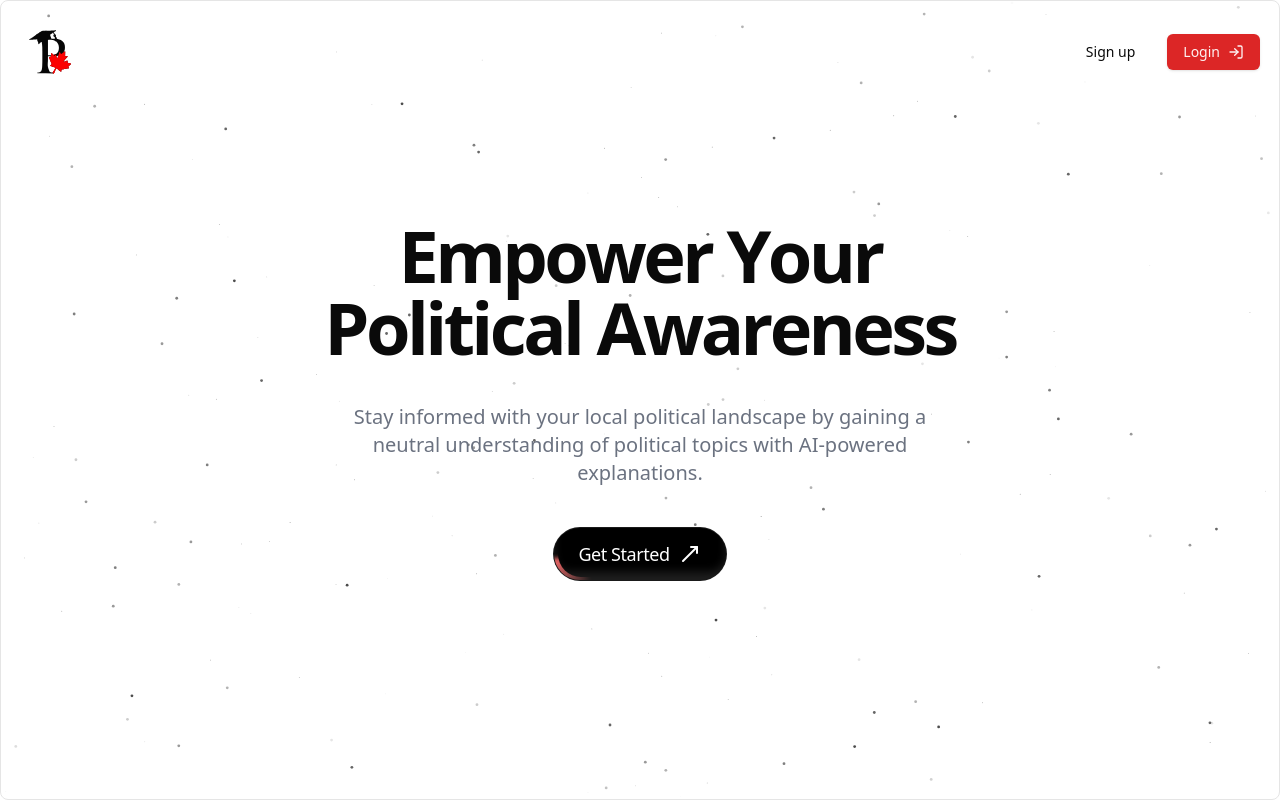
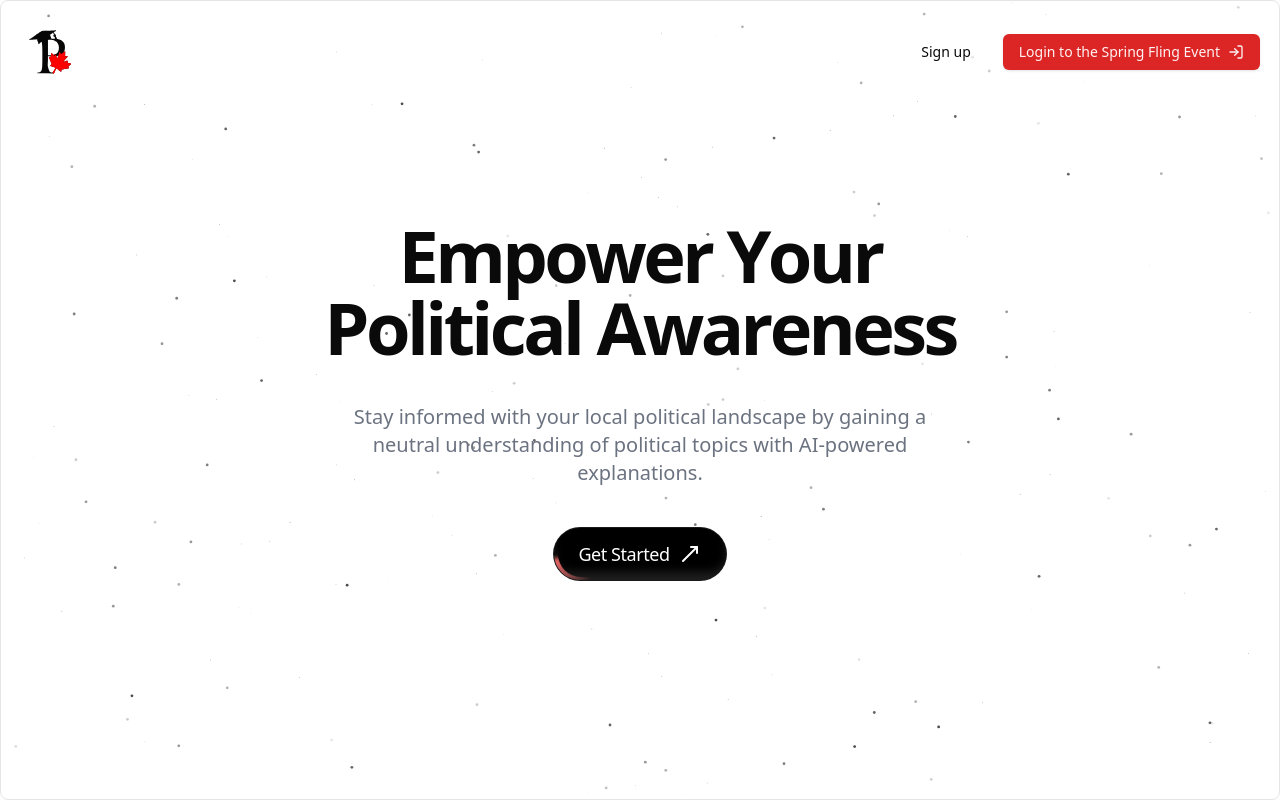
Before and after one commit to zyrephus/politicate, a Next.js app in the folder frontend/: page / in a window 1280 px wide. Built offline with nearby package versions, Linux system fonts and the light colour scheme.

Commit message:
Fix: Update frontend/components/layout/Navbar.tsx

```diff
--- a/frontend/components/layout/Navbar.tsx
+++ b/frontend/components/layout/Navbar.tsx
@@ -33,7 +33,7 @@ export function Navbar() {
           </Link>
           <Link href="/auth?type=login">
             <Button>
-              Login
+              Login to the Spring Fling Event
               <LogIn className="h-4 w-4" />
             </Button>
           </Link>
```
